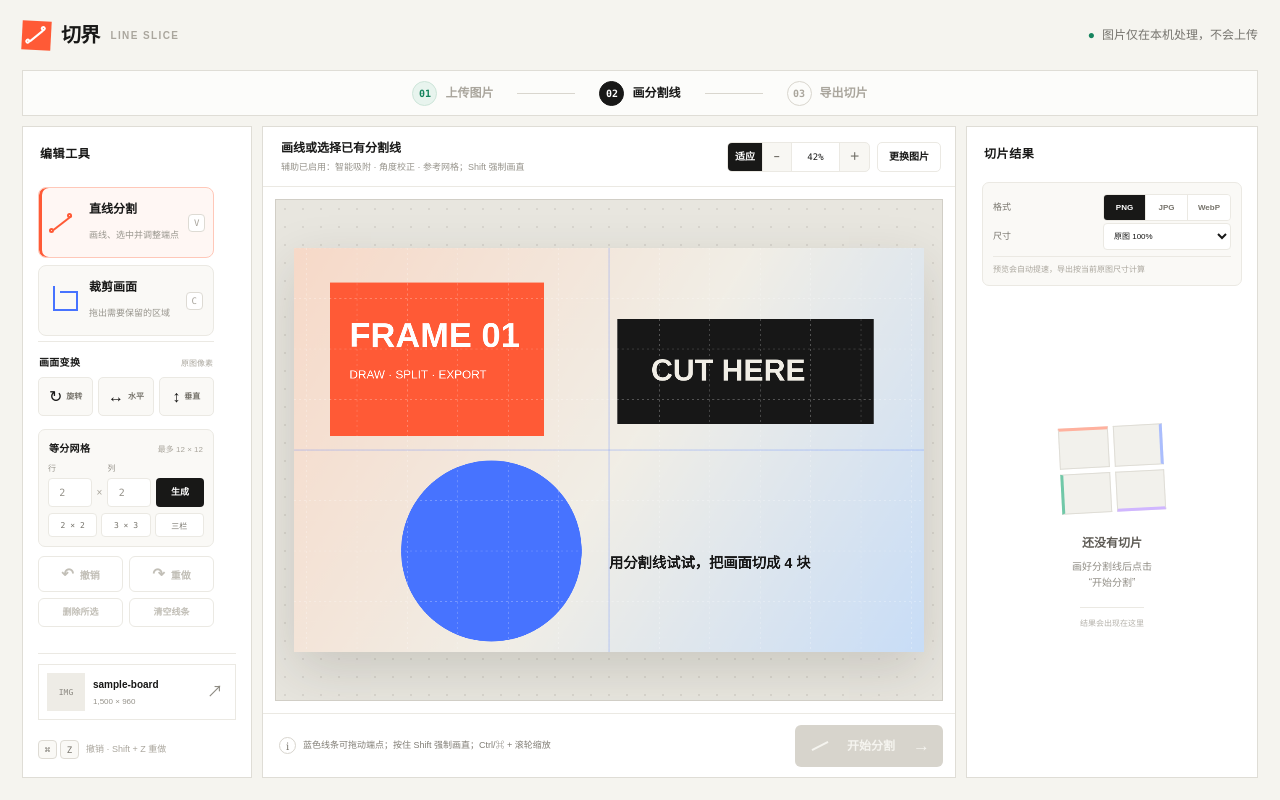
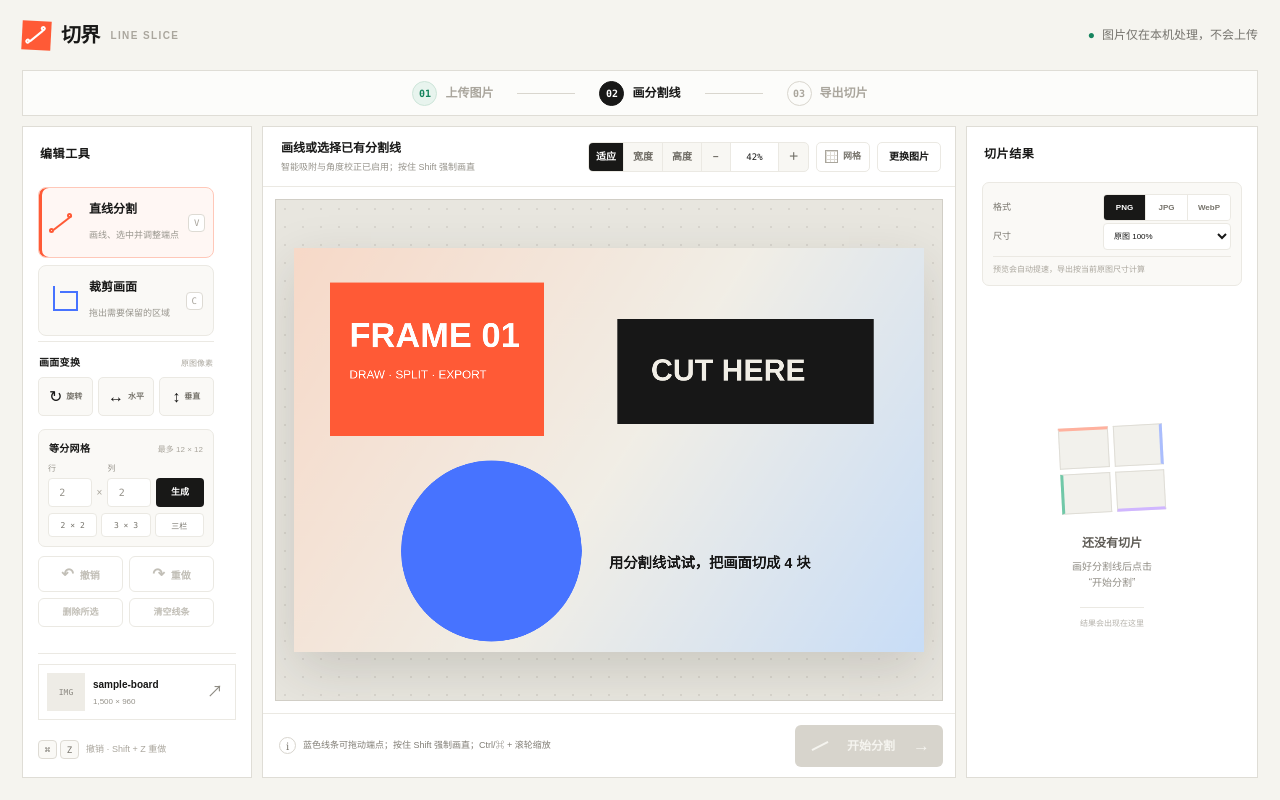
Before and after one commit to hcsdtk/qiejie, a Next.js app: page / in a window 1280 px wide. Both pictures are taken after a click on the button "试用示例图". Built offline with nearby package versions, Linux system fonts and the light colour scheme.

Commit message:
Improve canvas guides and zoom controls

```diff
--- a/app/globals.css
+++ b/app/globals.css
@@ -189,11 +189,17 @@ button:focus-visible, canvas:focus-visible { outline: 3px solid rgba(71, 115, 25
 .zoom-controls button:last-child { border-right: 0; }
 .zoom-controls button:hover:not(:disabled), .zoom-controls button.active { background: var(--ink); color: white; }
 .zoom-controls button:disabled { color: #c5c2bb; }
+.zoom-controls .zoom-preset { min-width: 39px; }
 .zoom-controls .zoom-value { min-width: 48px; font: 9px var(--font-mono), monospace; color: var(--ink); background: white; }
+.canvas-grid-toggle { height: 30px; display: flex; align-items: center; gap: 5px; padding: 0 8px; border: 1px solid var(--soft-line); border-radius: 5px; background: white; color: #77746c; font-size: 9px; font-weight: 700; }
+.canvas-grid-toggle i { width: 13px; height: 13px; border: 1px solid #aaa69d; background-image: linear-gradient(#dedbd4 1px, transparent 1px), linear-gradient(90deg, #dedbd4 1px, transparent 1px); background-size: 4px 4px; }
+.canvas-grid-toggle.active { border-color: #8fbfae; background: #e8f4ee; color: var(--success); }
+.canvas-grid-toggle.active i { border-color: var(--success); background-image: linear-gradient(#acd9c9 1px, transparent 1px), linear-gradient(90deg, #acd9c9 1px, transparent 1px); }
 
 .canvas-stage { flex: 1; min-height: 0; margin: 12px; position: relative; display: grid; place-items: center; overflow: hidden; background-color: #f3f2ed; background-image: radial-gradient(#d8d5ce 1px, transparent 1px); background-size: 18px 18px; border: 1px dashed #d1cec6; transition: .18s ease; }
 .canvas-stage.dragging { border-color: var(--accent); background-color: #fff7f4; }
 .canvas-stage.has-image { border-style: solid; background-color: #e8e6df; }
+.canvas-stage.show-grid { background-image: linear-gradient(rgba(133,129,120,.22) 1px, transparent 1px), linear-gradient(90deg, rgba(133,129,120,.22) 1px, transparent 1px); background-size: 24px 24px; }
 .canvas-viewport { position: absolute; inset: 0; overflow: auto; overscroll-behavior: contain; scrollbar-color: #aaa69d transparent; scrollbar-width: thin; }
 .canvas-viewport-inner { min-width: 100%; min-height: 100%; width: max-content; height: max-content; padding: 17px; display: grid; place-items: center; }
 .editor-canvas { display: block; max-width: none; max-height: none; flex: none; background: white; box-shadow: 0 18px 50px rgba(41, 37, 29, .16); touch-action: none; cursor: crosshair; user-select: none; }
@@ -203,6 +209,11 @@ button:focus-visible, canvas:focus-visible { outline: 3px solid rgba(71, 115, 25
 .angle-readout span { font-size: 8px; color: #d8d5ce; }
 .angle-readout.locked { background: rgba(35, 72, 180, .94); }
 .angle-readout.locked b { color: white; }
+.line-magnifiers { position: absolute; left: 22px; top: 22px; z-index: 3; display: flex; gap: 8px; pointer-events: none; }
+.line-magnifiers figure { width: 92px; margin: 0; padding: 5px; border: 1px solid rgba(255,255,255,.45); background: rgba(24,24,23,.92); box-shadow: 0 5px 18px rgba(0,0,0,.2); }
+.line-magnifiers canvas { display: block; width: 80px; height: 80px; border: 1px solid rgba(255,255,255,.3); background: #e7e5df; }
+.line-magnifiers figcaption { display: flex; align-items: center; justify-content: space-between; gap: 4px; padding-top: 5px; color: #d8d5ce; font: 7px var(--font-mono), monospace; }
+.line-magnifiers figcaption b { color: #ff8a6e; font: 8px var(--font-geist-sans), sans-serif; }
 
 .upload-state { text-align: center; width: min(420px, 90%); }
 .upload-art { width: 128px; height: 100px; margin: 0 auto 18px; position: relative; }
@@ -281,6 +292,11 @@ button:focus-visible, canvas:focus-visible { outline: 3px solid rgba(71, 115, 25
 .empty-results p { margin: 0; font-size: 10px; line-height: 1.6; }
 .empty-results > span { display: inline-block; margin-top: 16px; padding-top: 10px; border-top: 1px solid var(--soft-line); font-size: 8px; color: #b4b1aa; }
 
+@media (max-width: 1200px) {
+  .stage-heading > div:first-child { display: none; }
+  .stage-controls { width: 100%; justify-content: flex-end; }
+}
+
 @media (max-width: 1080px) {
   .workbench { grid-template-columns: 205px minmax(430px, 1fr) 250px; }
   .tool-card small { white-space: normal; }
@@ -306,9 +322,14 @@ button:focus-visible, canvas:focus-visible { outline: 3px solid rgba(71, 115, 25
   .stage-panel { min-height: 600px; }
   .stage-heading { flex-basis: auto; padding: 8px 10px; align-items: flex-start; }
   .stage-heading > div:first-child { display: none; }
-  .stage-controls { width: 100%; justify-content: space-between; }
+  .stage-controls { width: 100%; justify-content: flex-start; overflow-x: auto; padding-bottom: 2px; }
+  .zoom-controls button { padding: 0 5px; }
+  .zoom-controls .zoom-preset { min-width: 34px; }
   .stage-heading span { max-width: 220px; white-space: nowrap; overflow: hidden; text-overflow: ellipsis; }
   .canvas-stage { margin: 8px; }
+  .line-magnifiers { left: 10px; top: auto; bottom: 10px; gap: 5px; }
+  .line-magnifiers figure { width: 70px; }
+  .line-magnifiers canvas { width: 58px; height: 58px; }
   .stage-footer { align-items: stretch; flex-direction: column; }
   .split-button { width: 100%; }
   .status-message { min-height: 24px; }
--- a/app/page.tsx
+++ b/app/page.tsx
@@ -248,37 +248,37 @@ function assistLineEnd(
   return snapPoint(clamped, width, height, lines);
 }
 
-function drawReferenceGrid(context: CanvasRenderingContext2D) {
-  const { width, height } = context.canvas;
-  const shortEdge = Math.min(width, height);
-  const spacing = Math.max(36, shortEdge / 8);
-  const centerX = width / 2;
-  const centerY = height / 2;
-
+function drawMagnifierPreview(target: HTMLCanvasElement, source: HTMLCanvasElement, point: Point) {
+  const size = 120;
+  const zoom = 3.2;
+  target.width = size;
+  target.height = size;
+  const context = target.getContext("2d");
+  if (!context) return;
+
+  context.fillStyle = "#e7e5df";
+  context.fillRect(0, 0, size, size);
   context.save();
-  context.lineWidth = Math.max(1, width / 1_800);
-  context.strokeStyle = "rgba(255,255,255,.52)";
-  context.setLineDash([5, 7]);
+  context.translate(size / 2 - point.x * zoom, size / 2 - point.y * zoom);
+  context.scale(zoom, zoom);
+  context.imageSmoothingEnabled = true;
+  context.imageSmoothingQuality = "high";
+  context.drawImage(source, 0, 0);
+  context.restore();
+
+  context.strokeStyle = "rgba(255,255,255,.95)";
+  context.lineWidth = 3;
   context.beginPath();
-  for (let x = centerX % spacing; x < width; x += spacing) {
-    context.moveTo(x, 0);
-    context.lineTo(x, height);
-  }
-  for (let y = centerY % spacing; y < height; y += spacing) {
-    context.moveTo(0, y);
-    context.lineTo(width, y);
-  }
+  context.moveTo(size / 2 - 13, size / 2);
+  context.lineTo(size / 2 + 13, size / 2);
+  context.moveTo(size / 2, size / 2 - 13);
+  context.lineTo(size / 2, size / 2 + 13);
   context.stroke();
-  context.setLineDash([]);
-  context.lineWidth = Math.max(1.5, width / 1_200);
-  context.strokeStyle = "rgba(71,115,255,.72)";
+  context.strokeStyle = "#ff5a36";
+  context.lineWidth = 1.5;
   context.beginPath();
-  context.moveTo(centerX, 0);
-  context.lineTo(centerX, height);
-  context.moveTo(0, centerY);
-  context.lineTo(width, centerY);
+  context.arc(size / 2, size / 2, 5, 0, Math.PI * 2);
   context.stroke();
-  context.restore();
 }
 
 function drawLineOverlay(
@@ -395,6 +395,8 @@ export default function Home() {
   const editorCanvasRef = useRef<HTMLCanvasElement>(null);
   const canvasViewportRef = useRef<HTMLDivElement>(null);
   const baseCanvasRef = useRef<HTMLCanvasElement | null>(null);
+  const startMagnifierRef = useRef<HTMLCanvasElement>(null);
+  const endMagnifierRef = useRef<HTMLCanvasElement>(null);
   const sourceImageRef = useRef<HTMLImageElement | null>(null);
   const fileInputRef = useRef<HTMLInputElement>(null);
   const lineIdRef = useRef(1);
@@ -407,6 +409,7 @@ export default function Home() {
   const [selectedLineId, setSelectedLineId] = useState<number | null>(null);
   const [toolMode, setToolMode] = useState<ToolMode>("line");
   const [isForceStraight, setIsForceStraight] = useState(false);
+  const [referenceGridVisible, setReferenceGridVisible] = useState(false);
   const [cropSelection, setCropSelection] = useState<CropSelection | null>(null);
   const [undoStack, setUndoStack] = useState<EditorSnapshot[]>([]);
   const [redoStack, setRedoStack] = useState<EditorSnapshot[]>([]);
@@ -420,7 +423,7 @@ export default function Home() {
   const [isProcessing, setIsProcessing] = useState(false);
   const [processLabel, setProcessLabel] = useState("");
   const [message, setMessage] = useState<string | null>(null);
-  const [viewMode, setViewMode] = useState<"fit" | "custom">("fit");
+  const [viewMode, setViewMode] = useState<"fit" | "width" | "height" | "custom">("fit");
   const [customViewScale, setCustomViewScale] = useState(1);
   const [viewportSize, setViewportSize] = useState({ width: 0, height: 0 });
 
@@ -622,11 +625,19 @@ export default function Home() {
     if (!context) return;
     context.clearRect(0, 0, canvas.width, canvas.height);
     context.drawImage(baseCanvas, 0, 0);
-    drawReferenceGrid(context);
     lines.forEach((line) => drawLineOverlay(context, line, false, line.id === selectedLineId));
     if (activeLine) drawLineOverlay(context, activeLine, true);
     if (cropSelection) drawCropOverlay(context, cropSelection);
   }, [activeLine, cropSelection, imageInfo, lines, selectedLineId]);
+
+  useEffect(() => {
+    const baseCanvas = baseCanvasRef.current;
+    const startMagnifier = startMagnifierRef.current;
+    const endMagnifier = endMagnifierRef.current;
+    if (!baseCanvas || !activeLine || !startMagnifier || !endMagnifier) return;
+    drawMagnifierPreview(startMagnifier, baseCanvas, activeLine.start);
+    drawMagnifierPreview(endMagnifier, baseCanvas, activeLine.end);
+  }, [activeLine, imageInfo]);
 
   useEffect(() => {
     const viewport = canvasViewportRef.current;
@@ -904,7 +915,19 @@ export default function Home() {
         Math.max(0.01, (viewportSize.height - 36) / imageInfo.height),
       )
     : 1;
-  const viewScale = viewMode === "fit" ? fitViewScale : customViewScale;
+  const widthViewScale = imageInfo
+    ? clampViewScale(Math.max(0.01, (viewportSize.width - 36) / imageInfo.width))
+    : 1;
+  const heightViewScale = imageInfo
+    ? clampViewScale(Math.max(0.01, (viewportSize.height - 36) / imageInfo.height))
+    : 1;
+  const viewScale = viewMode === "fit"
+    ? fitViewScale
+    : viewMode === "width"
+      ? widthViewScale
+      : viewMode === "height"
+        ? heightViewScale
+        : customViewScale;
   const viewPercent = Math.max(1, Math.round(viewScale * 100));
 
   const setExactViewScale = (nextScale: number) => {
@@ -1350,7 +1373,7 @@ export default function Home() {
           <div className="stage-heading">
             <div>
               <strong>{imageInfo ? (toolMode === "crop" ? "拖出要保留的区域" : "画线或选择已有分割线") : "工作画布"}</strong>
-              <span>{imageInfo ? (toolMode === "crop" ? "确认选区后点击左侧“应用裁剪”" : "辅助已启用：智能吸附 · 角度校正 · 参考网格；Shift 强制画直") : "上传后即可开始分割"}</span>
+              <span>{imageInfo ? (toolMode === "crop" ? "确认选区后点击左侧“应用裁剪”" : "智能吸附与角度校正已启用；按住 Shift 强制画直") : "上传后即可开始分割"}</span>
             </div>
             {imageInfo && (
               <div className="stage-controls">
@@ -1361,6 +1384,20 @@ export default function Home() {
                     onClick={() => setViewMode("fit")}
                     aria-label="使图片适应窗口"
                   >适应</button>
+                  <button
+                    type="button"
+                    className={viewMode === "width" ? "active zoom-preset" : "zoom-preset"}
+                    onClick={() => setViewMode("width")}
+                    title="宽度铺满画布"
+                    aria-label="使图片宽度铺满画布"
+                  >宽度</button>
+                  <button
+                    type="button"
+                    className={viewMode === "height" ? "active zoom-preset" : "zoom-preset"}
+                    onClick={() => setViewMode("height")}
+                    title="高度铺满画布"
+                    aria-label="使图片高度铺满画布"
+                  >高度</button>
                   <button
                     type="button"
                     onClick={() => zoomView(-1)}
@@ -1381,6 +1418,13 @@ export default function Home() {
                     aria-label="放大视图"
                   >＋</button>
                 </div>
+                <button
+                  type="button"
+                  className={`canvas-grid-toggle ${referenceGridVisible ? "active" : ""}`}
+                  aria-pressed={referenceGridVisible}
+                  onClick={() => setReferenceGridVisible((current) => !current)}
+                  title="在图片之外的画布背景显示参考网格"
+                ><i aria-hidden="true" />网格</button>
                 <button type="button" className="replace-button" onClick={() => fileInputRef.current?.click()}>
                   更换图片
                 </button>
@@ -1389,7 +1433,7 @@ export default function Home() {
           </div>
 
           <div
-            className={`canvas-stage ${isDragging ? "dragging" : ""} ${imageInfo ? "has-image" : ""}`}
+            className={`canvas-stage ${isDragging ? "dragging" : ""} ${imageInfo ? "has-image" : ""} ${referenceGridVisible ? "show-grid" : ""}`}
             onDragOver={(event) => {
               event.preventDefault();
               setIsDragging(true);
@@ -1421,10 +1465,22 @@ export default function Home() {
                   </div>
                 </div>
                 {activeLine && (
-                  <div className={`angle-readout ${isForceStraight || activeAngleIsStandard ? "locked" : ""}`}>
-                    <b>{activeAngle}°</b>
-                    <span>{isForceStraight ? "SHIFT 已锁定" : activeAngleIsStandard ? "已校正为标准角度" : "接近标准角度会自动校正"}</span>
-                  </div>
+                  <>
+                    <div className="line-magnifiers" aria-label="分割线起点与落点放大预览">
+                      <figure>
+                        <canvas ref={startMagnifierRef} />
+                        <figcaption><b>起点</b><span>{Math.round((activeLine.start.x / imageInfo.width) * 100)}%, {Math.round((activeLine.start.y / imageInfo.height) * 100)}%</span></figcaption>
+                      </figure>
+                      <figure>
+                        <canvas ref={endMagnifierRef} />
+                        <figcaption><b>落点</b><span>{Math.round((activeLine.end.x / imageInfo.width) * 100)}%, {Math.round((activeLine.end.y / imageInfo.height) * 100)}%</span></figcaption>
+                      </figure>
+                    </div>
+                    <div className={`angle-readout ${isForceStraight || activeAngleIsStandard ? "locked" : ""}`}>
+                      <b>{activeAngle}°</b>
+                      <span>{isForceStraight ? "SHIFT 已锁定" : activeAngleIsStandard ? "已校正为标准角度" : "接近标准角度会自动校正"}</span>
+                    </div>
+                  </>
                 )}
               </>
             ) : (
```
Also changed, not shown: 2 other files (tests, documents, lock files or other folders).
